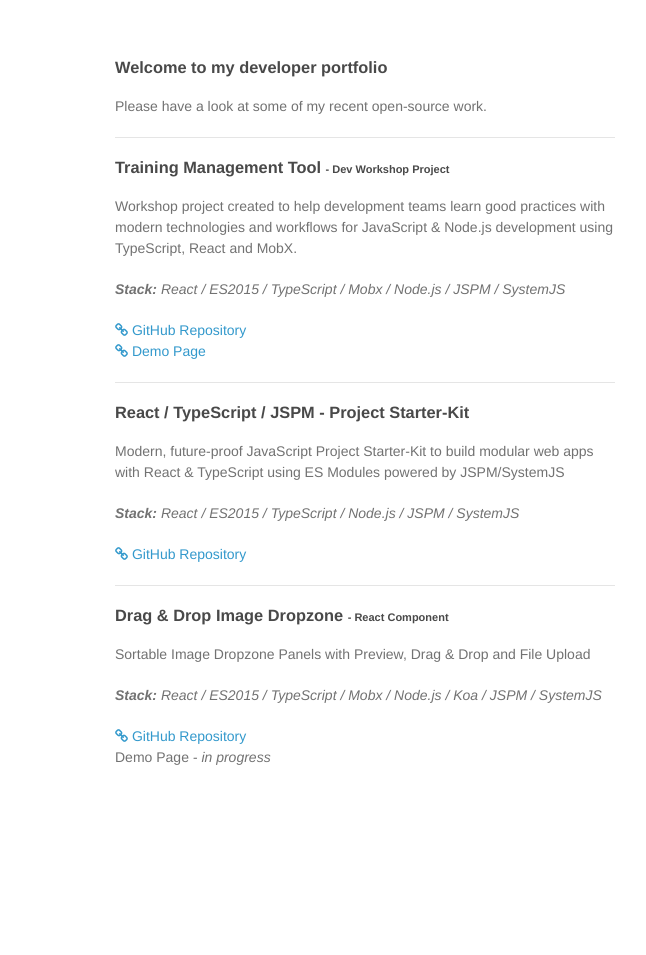
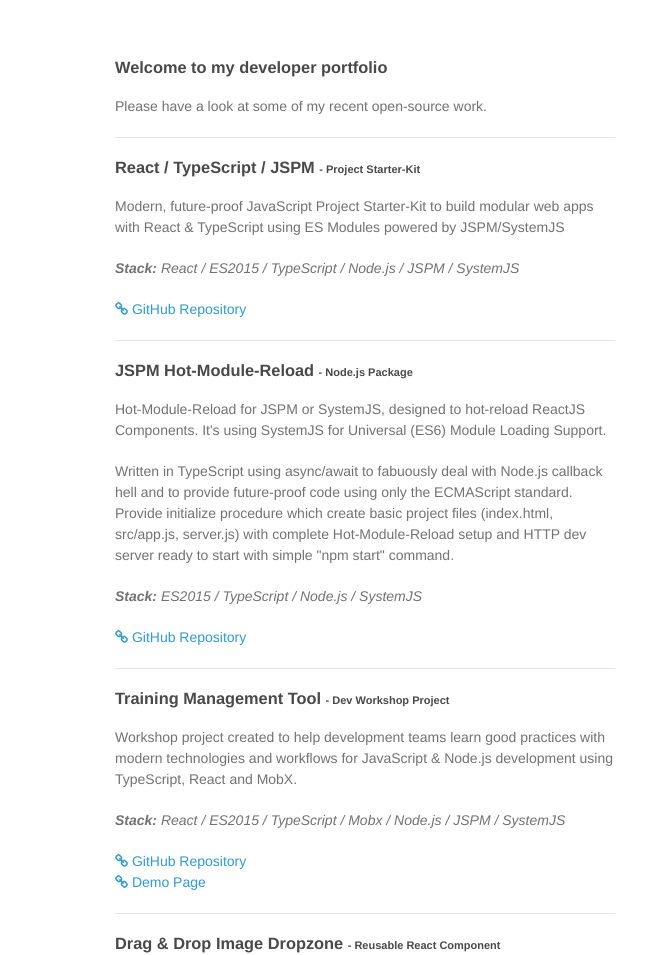
Before and after one commit to piotrwitek/piotrwitek.github.io, a website: page index.html in a window 1280 px wide. Shown: the top 955 px of the page, 455-1101 px from the left. Before the commit the page ends 838 px from the top, so only its background shows below. Drawn offline with Linux system fonts and the light colour scheme.

Commit message:
added new project

```diff
--- a/index.html
+++ b/index.html
@@ -44,6 +44,31 @@
 
         <hr>
 
+        <h3>React / TypeScript / JSPM <small>- Project Starter-Kit</small></h3>
+        <p>Modern, future-proof JavaScript Project Starter-Kit to build modular web apps with React & TypeScript using ES Modules powered by JSPM/SystemJS</p>
+        <p><i>
+          <b>Stack:</b>
+          React / ES2015 / TypeScript / Node.js / JSPM / SystemJS
+        </i></p>
+        <p class="view">
+          <a href="https://github.com/piotrwitek/jspm-ts-jspm-starter-kit"><i class="fa fa-link"></i> GitHub Repository</a>
+        </p>
+
+        <hr>
+
+        <h3>JSPM Hot-Module-Reload <small>- Node.js Package</small></h3>
+        <p>Hot-Module-Reload for JSPM or SystemJS, designed to hot-reload ReactJS Components. It's using SystemJS for Universal (ES6) Module Loading Support.<p/>
+        <p>Written in TypeScript using async/await to fabuously deal with Node.js callback hell and to provide future-proof code using only the ECMAScript standard. Provide initialize procedure which create basic project files (index.html, src/app.js, server.js) with complete Hot-Module-Reload setup and HTTP dev server ready to start with simple "npm start" command.</p>
+        <p><i>
+          <b>Stack:</b>
+          ES2015 / TypeScript / Node.js / SystemJS
+        </i></p>
+        <p class="view">
+          <a href="https://github.com/piotrwitek/training-management-tool"><i class="fa fa-link"></i> GitHub Repository</a>
+        </p>
+
+        <hr>
+
         <h3>Training Management Tool <small>- Dev Workshop Project</small></h3>
         <p>Workshop project created to help development teams learn good practices with modern technologies and workflows for JavaScript & Node.js development using TypeScript, React and MobX.</p>
         <p><i>
@@ -58,19 +83,7 @@
 
         <hr>
 
-        <h3>React / TypeScript / JSPM - Project Starter-Kit</h3>
-        <p>Modern, future-proof JavaScript Project Starter-Kit to build modular web apps with React & TypeScript using ES Modules powered by JSPM/SystemJS</p>
-        <p><i>
-          <b>Stack:</b>
-          React / ES2015 / TypeScript / Node.js / JSPM / SystemJS
-        </i></p>
-        <p class="view">
-          <a href="https://github.com/piotrwitek/react-ts-jspm-starter-kit"><i class="fa fa-link"></i> GitHub Repository</a>
-        </p>
-
-        <hr>
-
-        <h3>Drag & Drop Image Dropzone <small>- React Component</small></h3>
+        <h3>Drag & Drop Image Dropzone <small>- Reusable React Component</small></h3>
         <p>Sortable Image Dropzone Panels with Preview, Drag & Drop and File Upload</p>
         <p><i>
           <b>Stack:</b>
```
